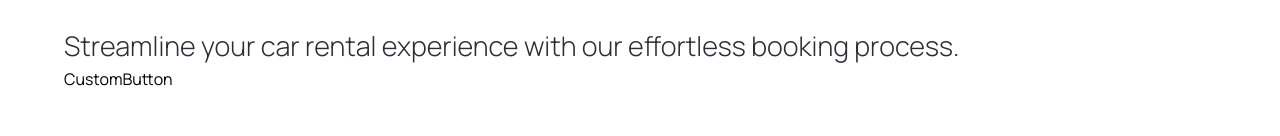
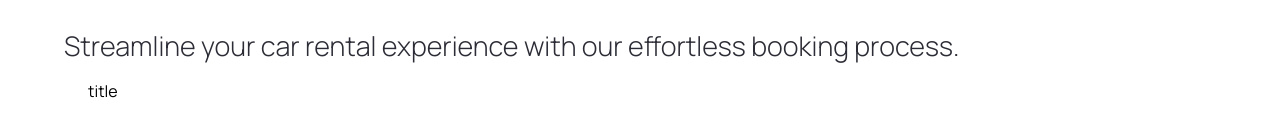
Before and after one commit to LexVN-WD/car-showcase, a Next.js app: page / in a window 1280 px wide. Shown: the part 330-466 px from the top of the page. Built offline with nearby package versions, Linux system fonts and the light colour scheme.

Commit message:
Create initial CustomButton component

```diff
--- a/components/CustomButton.tsx
+++ b/components/CustomButton.tsx
@@ -1,9 +1,21 @@
+"use client";
+
 import React from 'react'
 import Image from 'next/image'
+import { CustomButtonProps } from '@/types';
 
-const CustomButton = () => {
+const CustomButton = ({ title, containerStyles, handleClick}: CustomButtonProps) => {
   return (
-    <div>CustomButton</div>
+    <button
+      disabled={false}
+      type={"button"}
+      className={`custom-btn`}
+      onClick={() => {}}
+    >
+      <span className={`flex-1`}>
+        title
+      </span>
+    </button>
   )
 }
 
```
